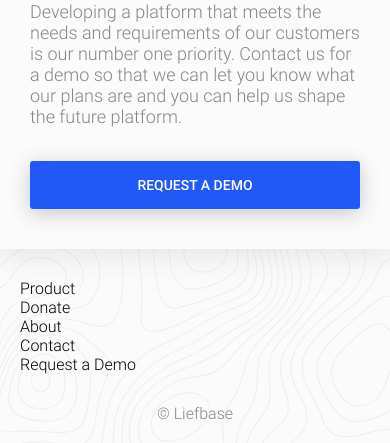
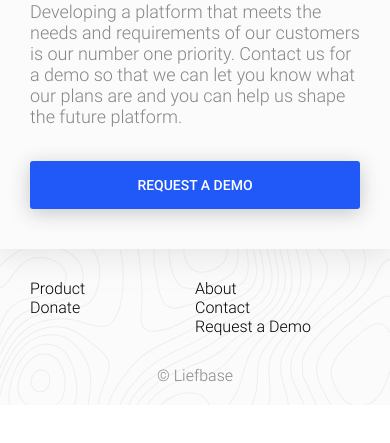
Before and after one commit to ProgrammingJoe/Liefbase-Static-Site, a Flask app: page / in a window 390 px wide; the page is wider, and only the part inside the window is pictured. Shown: the part 2315-2758 px from the top of that part. After the commit the page ends 2720 px from the top of that part, so only its background shows below. Run offline with Flask 2, Linux system fonts and the light colour scheme; some libraries are stand-ins or nearby versions.

Commit message:
Fix footer alignment on mobile

```diff
--- a/static_site/static/css/main.css
+++ b/static_site/static/css/main.css
@@ -420,10 +420,8 @@ a:hover {
     width: 50px;
     height: 50px;
   }
-  .footer-link-column,
-  .footer-link-column:last-child {
-    padding: 0;
-    width: 49%;
+  .footer-link-column {
+    width: calc(50% - 30px);
   }
   .footer-copyrights,
   .footer-socials {
@@ -432,11 +430,11 @@ a:hover {
   .navbar-inline-menu {
     display: none;
   }
-  .footer-link-column {
-    padding: 0 20px;
+  .footer-link-column:first-child {
+    padding: 0 0 0 30px;
   }
   .footer-link-column:last-child {
-    padding: 0 0 0 20px;
+    padding: 0 30px 0 0;
   }
 
   .hamburger-toggle {
--- a/static_site/templates/base.html
+++ b/static_site/templates/base.html
@@ -48,8 +48,7 @@
             <div class="footer-link-column">
               <a class="footer-link standard-text-lg" href="/">{{ _('Product') }}</a>
               <a class="footer-link standard-text-lg" href="{{ url_for('donate') }}">{{ _('Donate') }}</a>
-            </div>
-            <div class="footer-link-column">
+            </div><div class="footer-link-column">
               <a class="footer-link standard-text-lg" href="{{ url_for('about') }}">{{ _('About') }}</a>
               <a class="footer-link standard-text-lg" href="{{ url_for('contact', demo=0) }}">{{ _('Contact') }}</a>
               <a class="footer-link standard-text-lg" href="{{ url_for('contact', demo=1) }}">{{ _('Request a Demo') }}</a>
```
